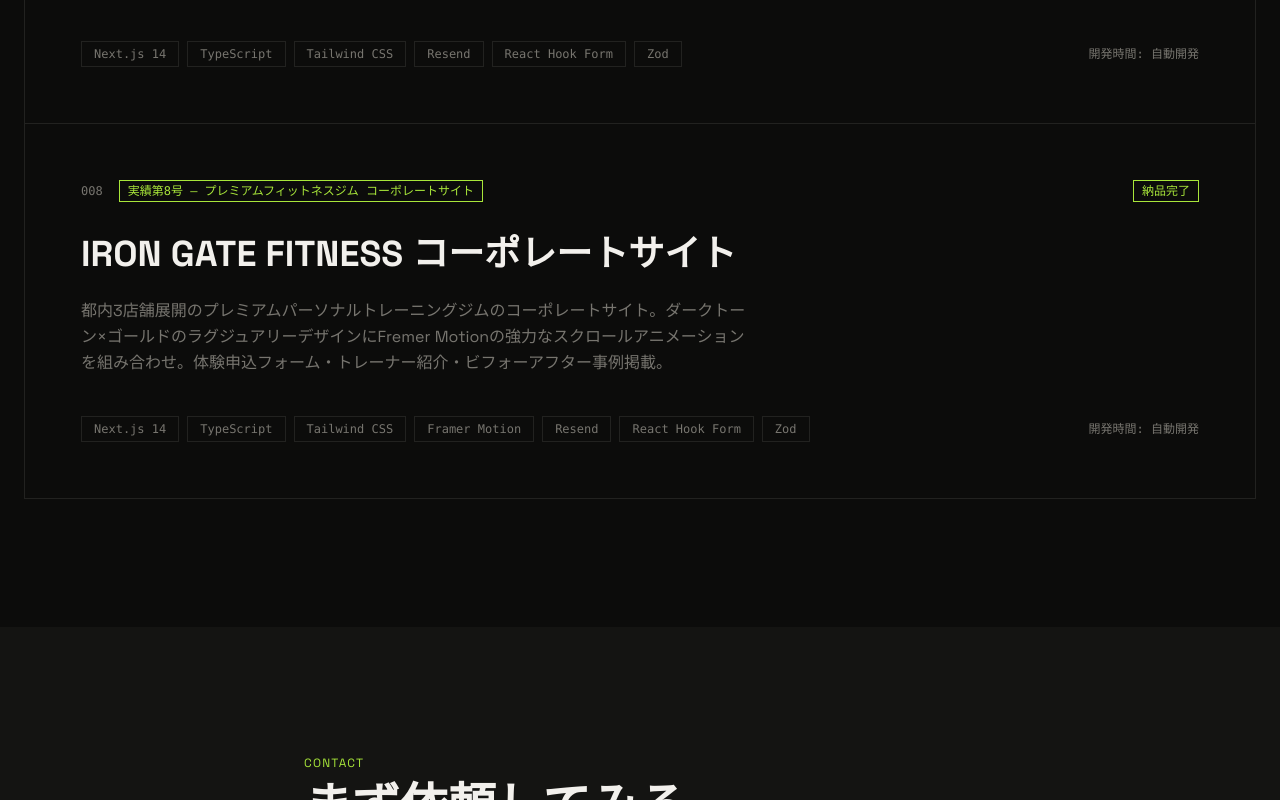
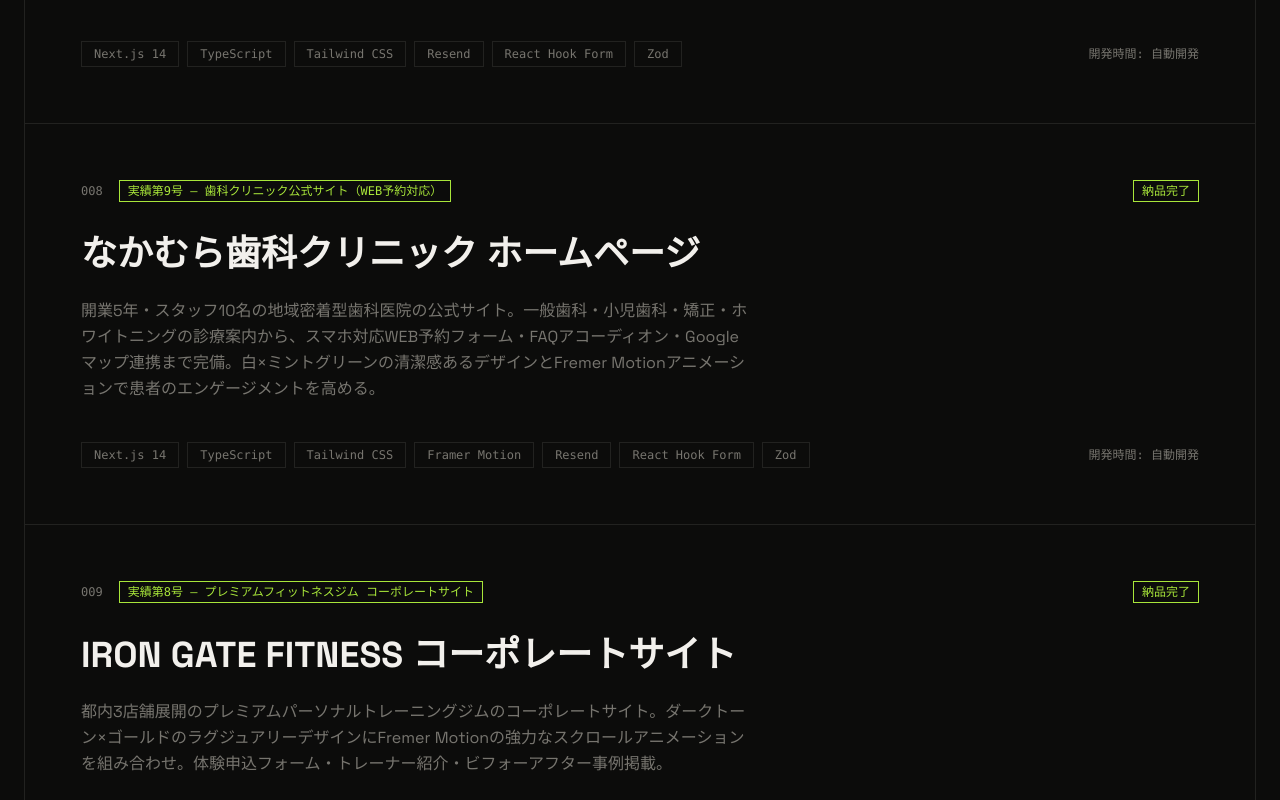
Before and after one commit to fengyinqiye-star/machina-portfolio, a Next.js app: page / in a window 1280 px wide. Shown: the part 4680-5480 px from the top of the page. Built offline with nearby package versions, Linux system fonts and the light colour scheme.

Commit message:
feat: 実績追加 — なかむら歯科クリニック ホームページ

```diff
--- a/src/data/projects.ts
+++ b/src/data/projects.ts
@@ -82,6 +82,17 @@
     url: "",
   },
   {
+    id: "2026-03-23T00-00-03-dental-clinic",
+    title: "なかむら歯科クリニック ホームページ",
+    description:
+      "開業5年・スタッフ10名の地域密着型歯科医院の公式サイト。一般歯科・小児歯科・矯正・ホワイトニングの診療案内から、スマホ対応WEB予約フォーム・FAQアコーディオン・Googleマップ連携まで完備。白×ミントグリーンの清潔感あるデザインとFremer Motionアニメーションで患者のエンゲージメントを高める。",
+    techStack: ["Next.js 14", "TypeScript", "Tailwind CSS", "Framer Motion", "Resend", "React Hook Form", "Zod"],
+    duration: "自動開発",
+    status: "completed",
+    highlight: "実績第9号 — 歯科クリニック公式サイト（WEB予約対応）",
+    url: "https://ai-company-2026-03-23t00-00-03-kvbpp6sgn.vercel.app",
+  },
+  {
     id: "2026-03-23T00-00-07-fitness-gym",
     title: "IRON GATE FITNESS コーポレートサイト",
     description:
```
